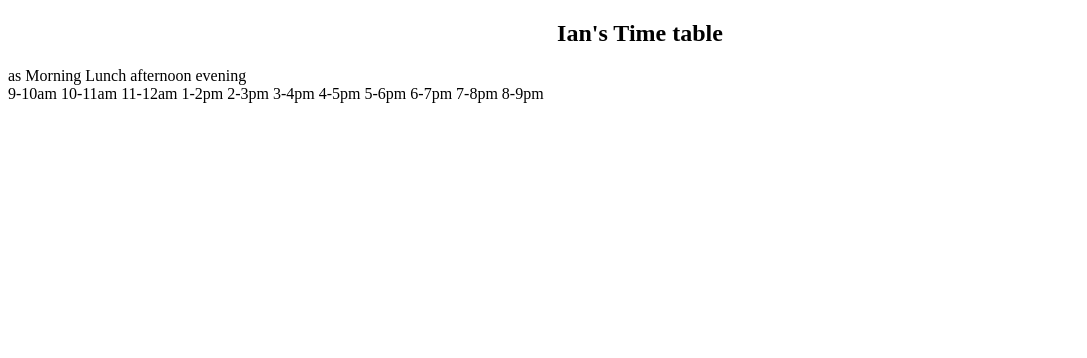
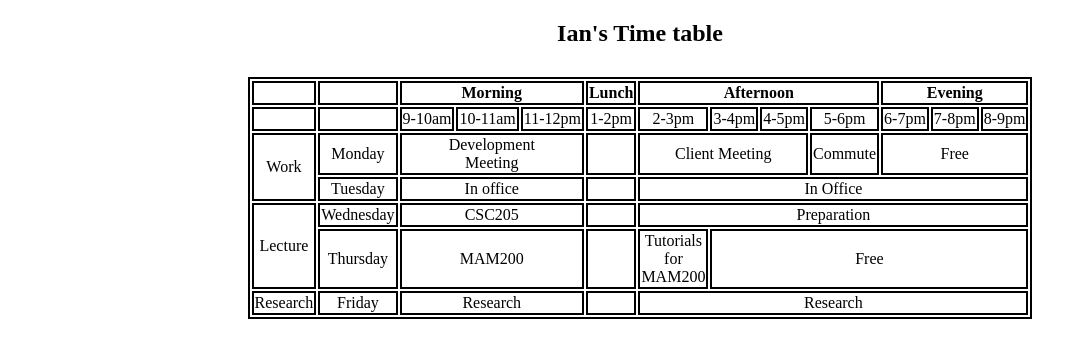
Before and after one commit to Arham-Naveed/SMIT-Assignments, a plain HTML site: page Assignment-2/Table.html in a window 1280 px wide. Shown: the whole page, without its empty margins (0-1087 px from the left). Drawn offline with Linux system fonts and the light colour scheme.

Commit message:
Update Table.html

```diff
--- a/Assignment-2/Table.html
+++ b/Assignment-2/Table.html
@@ -1,47 +1,84 @@
 <!DOCTYPE html>
 <html lang="en">
+
 <head>
     <meta charset="UTF-8">
     <meta name="viewport" content="width=device-width, initial-scale=1.0">
     <title>Table</title>
+    <style>
+        .thead {
+            min-width: 20px;
+            border: 2px #000 solid;
+        }
+    </style>
 </head>
-<body>
+
+<body style="margin: auto; width: fit-content;">
 
     <div style="text-align: center;">
         <h2>Ian's Time table</h2>
     </div>
-    <div>
-        <thead>
-            <tr >
-                <td >as</td>
-                <td></td>
-                <td>Morning</td>
-                <td>Lunch</td>
-                <td>afternoon</td>
-                <td>evening</td>
-
-            </tr>
-        </thead>
-    </div>
-    <tbody>
+    <table style="border: 2px solid black; margin-top:30px">
         <tr>
-            <td></td>
-            <td></td>
-            <td>9-10am</td>
-            <td>10-11am</td>
-            <td>11-12am</td>
-            <td>1-2pm</td>
-            <td>2-3pm</td>
-            <td>3-4pm</td>
-            <td>4-5pm</td>
-            <td>5-6pm</td>
-            <td>6-7pm</td>
-            <td>7-8pm</td>
-            <td>8-9pm</td>
+            <th class="thead"></th>
+            <th class="thead"></th>
+            <th class="thead" colspan="3">Morning</th>
+            <th class="thead">Lunch</th>
+            <th class="thead" colspan="4">Afternoon</th>
+            <th class="thead" colspan="3">Evening</th>
         </tr>
         <tr>
-            <td></td>
+            <td class="thead"><center></center></td>
+            <td class="thead"><center></center></td>
+            <td class="thead"><center>9-10am</center></td>
+            <td class="thead"><center>10-11am</center></td>
+            <td class="thead"><center>11-12pm</center></td>
+            <td class="thead"><center>1-2pm</center></td>
+            <td class="thead"><center>2-3pm</center></td>
+            <td class="thead"><center>3-4pm</center></td>
+            <td class="thead"><center>4-5pm</center></td>
+            <td class="thead"><center>5-6pm</center></td>
+            <td class="thead"><center>6-7pm</center></td>
+            <td class="thead"><center>7-8pm</center></td>
+            <td class="thead"><center>8-9pm</center></td>
         </tr>
-    </tbody>
+        <tr>
+            <td class="thead" rowspan="2"><center>Work</center></td>
+            <td class="thead"><center>Monday</center></td>
+            <td class="thead" colspan="3"><center>Development<br>Meeting</center></td>
+            <td class="thead"><center></center></td>
+            <td class="thead" colspan="3"><center>Client Meeting</center></td>
+            <td class="thead" ><center>Commute</center></td>
+            <td class="thead" colspan="3"><center>Free</center></td>
+        </tr>
+        <tr>
+            <td class="thead"><center>Tuesday</center></td>
+            <td class="thead" colspan="3"><center>In office</center></td>
+            <td class="thead" ></td>
+            <td class="thead" colspan="7"><center>In Office</center></td>
+        </tr>
+        <tr>
+            <td class="thead" rowspan="2"><center>Lecture</center></td>
+            <td class="thead"><center>Wednesday</center></td>
+            <td class="thead" colspan="3"><center>CSC205</center></td>
+            <td class="thead"></td>
+            <td class="thead" colspan="12"><center>Preparation</center></td>
+        </tr>
+        <tr>
+            <td class="thead"><center>Thursday</center></td>
+            <td class="thead" colspan="3"><center>MAM200</center></td>
+            <td class="thead"><center></center></td>
+            <td class="thead"><center>Tutorials <br> for <br> MAM200</center></td>
+            <td class="thead" colspan="12"><center>Free</center></td>
+        </tr>
+        <tr>
+            <td class="thead"><center>Research</center></td>
+            <td class="thead"><center>Friday</center></td>
+            <td class="thead" colspan="3"><center>Research</center></td>
+            <td class="thead"></td>
+            <td class="thead" colspan="12"><center>Research</center></td>
+        </tr>
+    </table>
 </body>
+
 </html>
```
